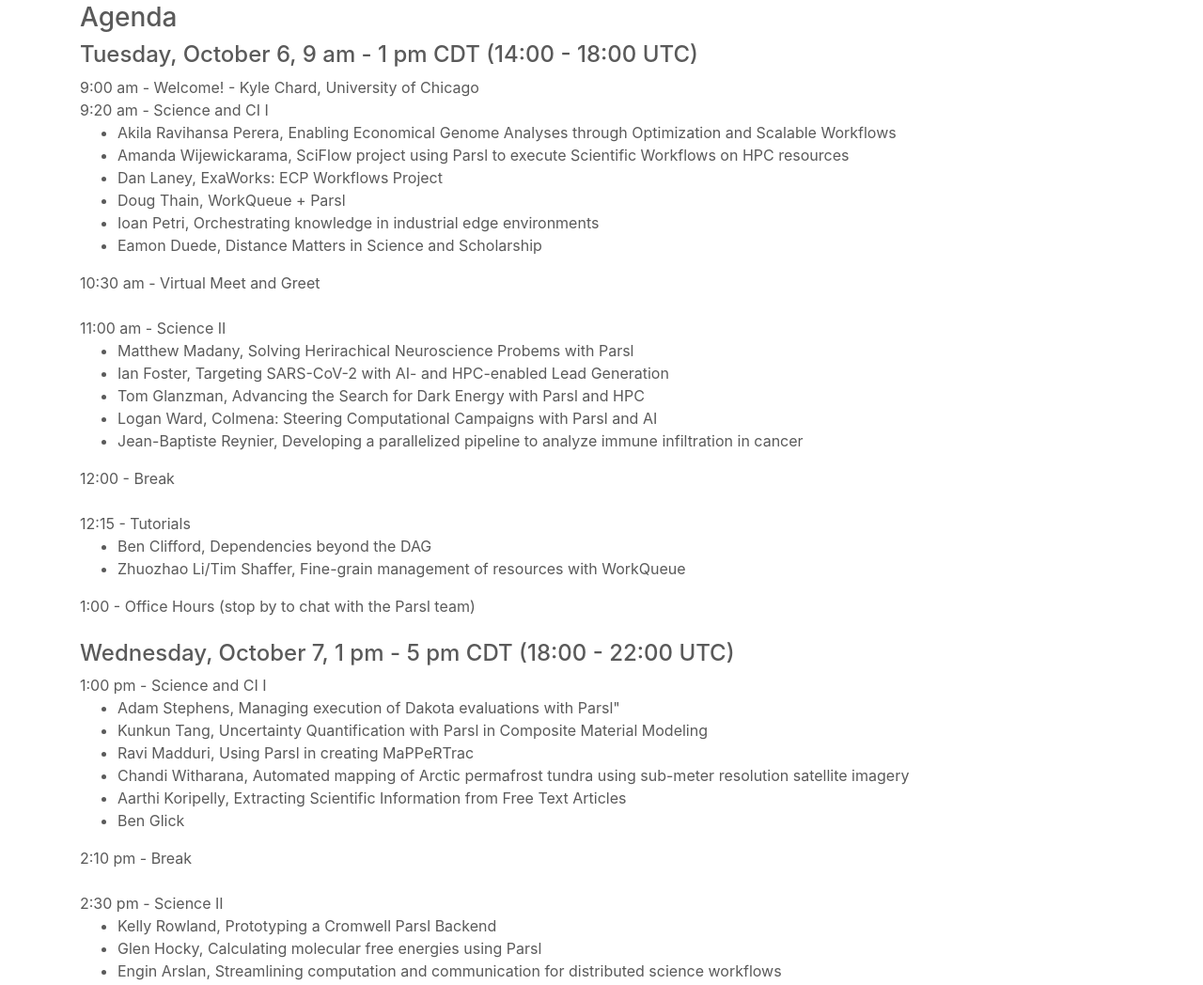
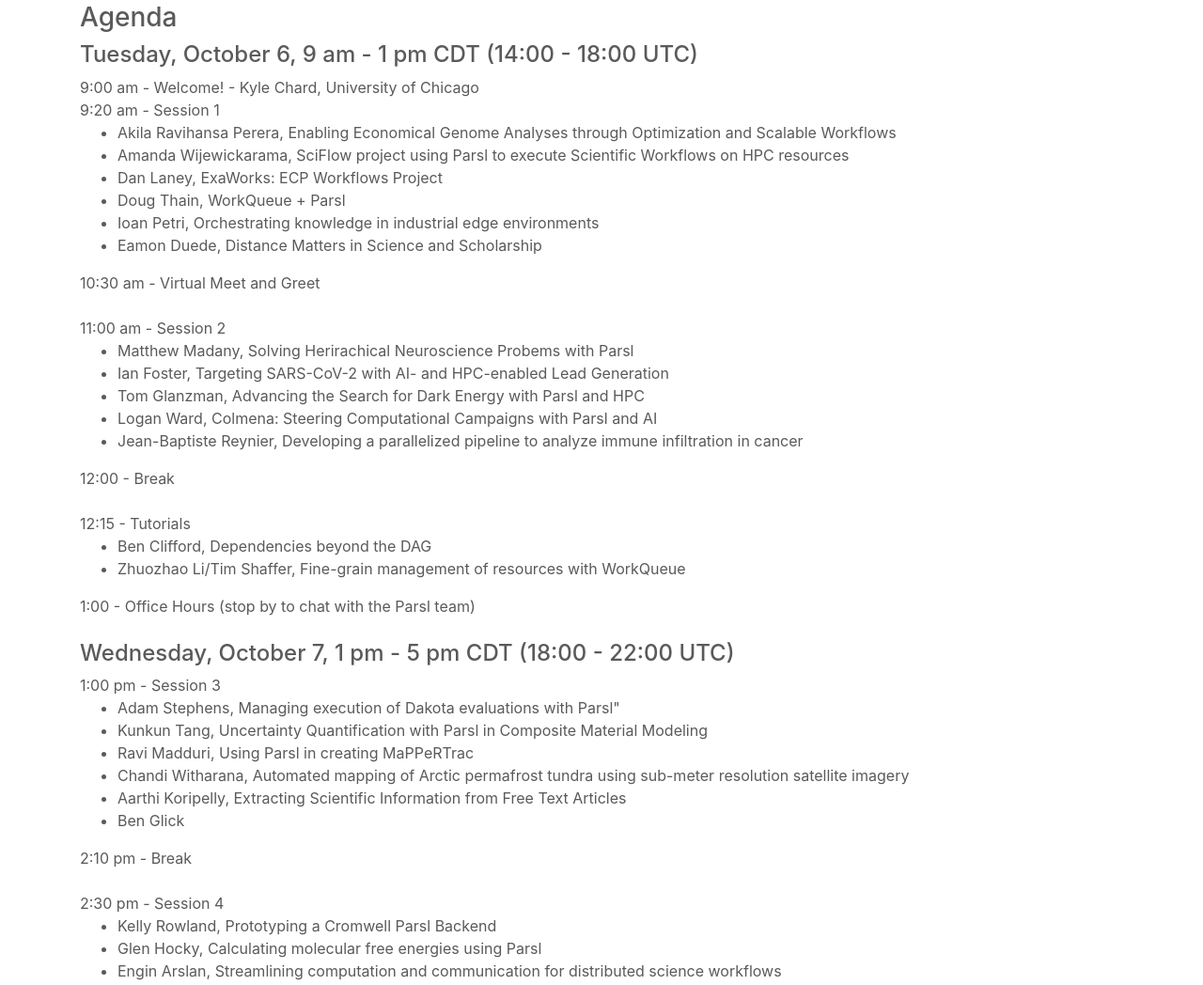
Before and after one commit to Parsl/parsl.github.io, a Jekyll site: the page built from parslfest2020.html, in a window 1280 px wide and 1400 px high, scrolled down 467 px. Shown: the part 153-1201 px from the top of the window at 94% size. Built offline with Jekyll 4.4.1, drawn with Linux system fonts in a browser that asks for light colours.

Commit message:
Update parslfest2020.html

```diff
--- a/parslfest2020.html
+++ b/parslfest2020.html
@@ -36,7 +36,7 @@
 
       9:00 am - Welcome! - Kyle Chard, University of Chicago <br />
 
-      9:20 am - Science and CI I
+      9:20 am - Session 1
       <ul>
         <li>Akila Ravihansa Perera, Enabling Economical Genome Analyses through Optimization and Scalable Workflows</li>
 	<li>Amanda Wijewickarama, SciFlow project using Parsl to execute Scientific Workflows on HPC resources</li>
@@ -48,11 +48,11 @@
 
       10:30 am - Virtual Meet and Greet <br /><br />
 
-      11:00 am - Science II
+      11:00 am - Session 2
       <ul>
-        <li>Matthew Madany,	Solving Herirachical Neuroscience Probems with Parsl</li>
+        <li>Matthew Madany, Solving Herirachical Neuroscience Probems with Parsl</li>
 	<li>Ian Foster,	Targeting SARS-CoV-2 with AI- and HPC-enabled Lead Generation</li>
-	<li>Tom Glanzman,	Advancing the Search for Dark Energy with Parsl and HPC</li>
+	<li>Tom Glanzman, Advancing the Search for Dark Energy with Parsl and HPC</li>
 	<li>Logan Ward,	Colmena: Steering Computational Campaigns with Parsl and AI</li>
 	<li>Jean-Baptiste Reynier, Developing a parallelized pipeline to analyze immune infiltration in cancer</li>
       </ul>
@@ -71,7 +71,7 @@
 
       <h4>Wednesday, October 7, 1 pm - 5 pm CDT (18:00 - 22:00 UTC)</h4>
 
-      1:00 pm - Science and CI I
+      1:00 pm - Session 3
       <ul>
           <li>Adam Stephens, Managing execution of Dakota evaluations with Parsl"</li>
 	<li>Kunkun Tang, Uncertainty Quantification with Parsl in Composite Material Modeling</li>
@@ -83,7 +83,7 @@
 
       2:10 pm - Break <br /><br />
 
-      2:30 pm - Science II
+      2:30 pm - Session 4
       <ul>
         <li>Kelly Rowland, Prototyping a Cromwell Parsl Backend</li>
 	<li>Glen Hocky, Calculating molecular free energies using Parsl</li>
```
